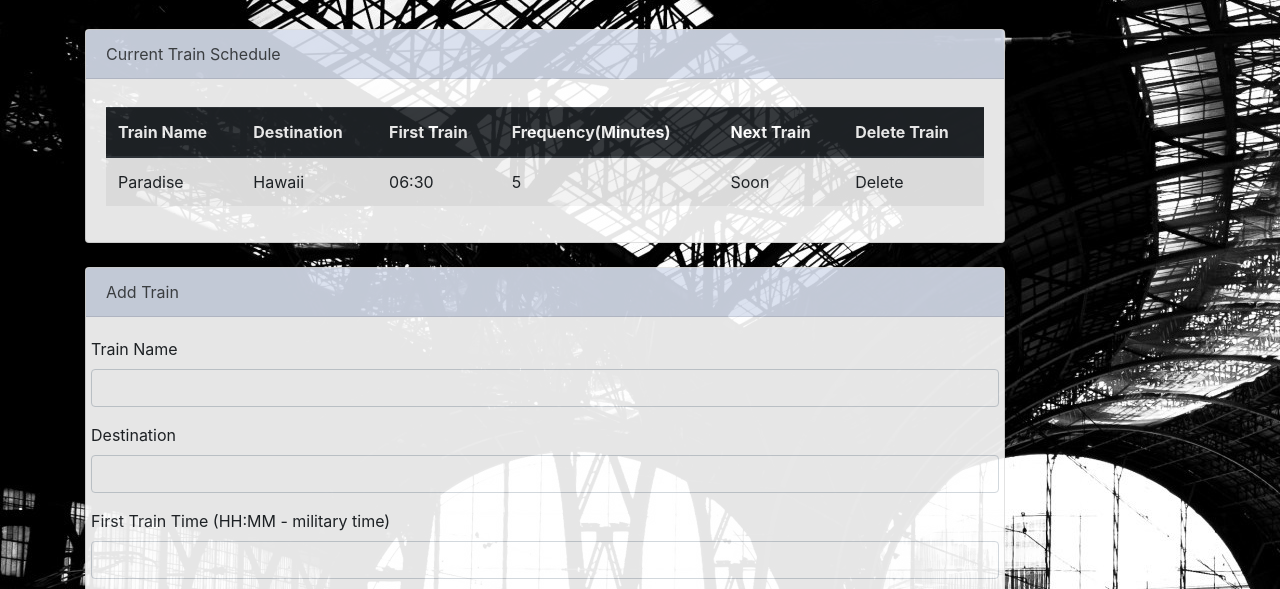
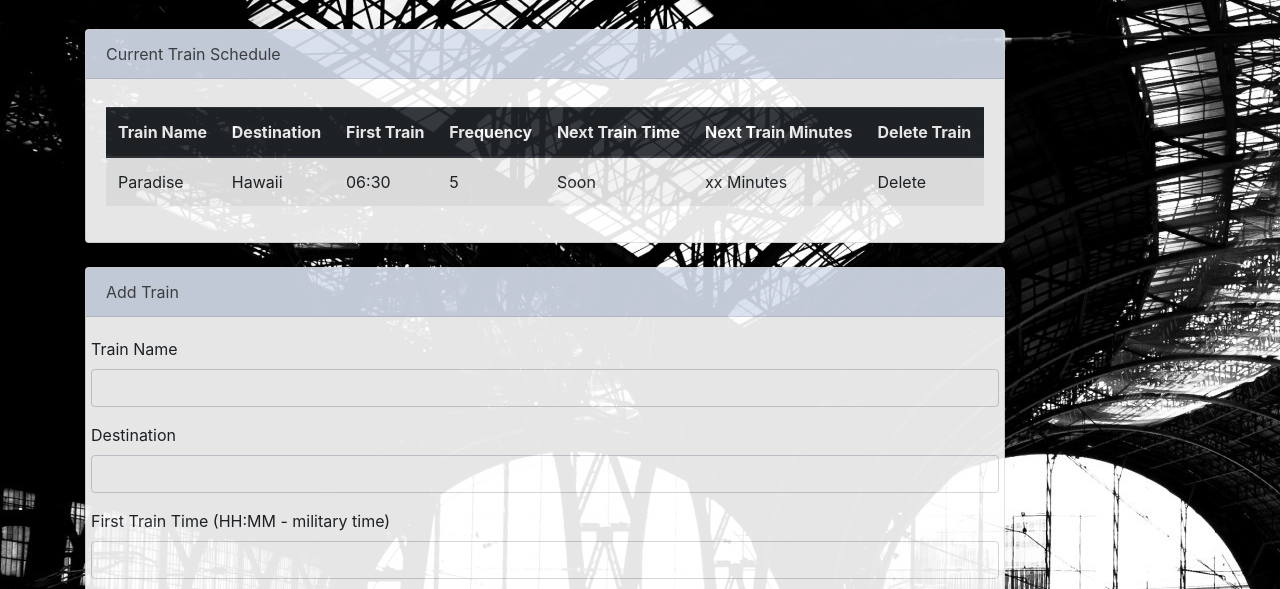
Before and after one commit to Jamie705/TrainScheduler, a plain HTML site: page index.html in a window 1280 px wide. Shown: the part 211-800 px from the top of the page. Drawn offline with nearby package versions, Linux system fonts and the light colour scheme; no server answers.

Commit message:
added next train in minutes

```diff
--- a/assets/javascript/fire.js
+++ b/assets/javascript/fire.js
@@ -117,6 +117,7 @@ var database = firebase.database();
             $("<td>").text(firstTrainTime),
             $("<td>").text(frequency),
             $("<td>").text(nextTrainFormated),
+            $("<td>").text(tMinutesTillTrain),
             $("<td>").append($("<button>Delete</button>").attr("id", "delete")),
         );
         // Append the new row to the table
--- a/index.html
+++ b/index.html
@@ -33,9 +33,10 @@
                                     <th scope="col" id="name-head">Train Name</th>
                                     <th scope="col" id="destination-head">Destination</th>
                                     <th scope="col" id="firstTrain-head">First Train</th>
-                                    <th scope="col" id="frequency-head">Frequency(Minutes)</th>
-                                    <th scope="col" id="nextTrain-head">Next Train</th>
-                                    <th scope="col" id="nextTrain-head">Delete Train</th>
+                                    <th scope="col" id="frequency-head">Frequency</th>
+                                    <th scope="col" id="nextTrain-head">Next Train Time</th>
+                                    <th scope="col" id="minutesTrain-head">Next Train Minutes</th>
+                                    <th scope="col" id="deleteTrain-head">Delete Train</th>
 
 
                                 </tr>
@@ -47,6 +48,7 @@
                                     <td>06:30</td>
                                     <td>5</td>
                                     <td>Soon</td>
+                                    <td>xx Minutes</td>
                                     <td>Delete</td>
 
                                 </tr>
```
